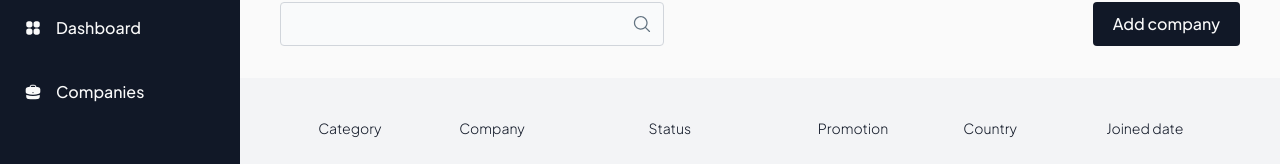
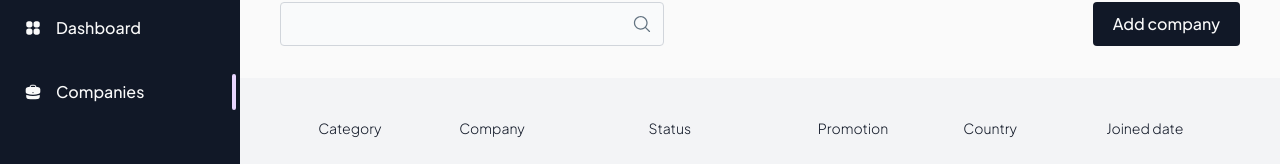
Before and after one commit to volodymyrshkimba/nextjs-ts-repo, a Next.js app: page /companies in a window 1280 px wide. Shown: the part 123-287 px from the top of the page. Built offline with nearby package versions, Linux system fonts and the light colour scheme.

Commit message:
add Link navigation and navigation marker

```diff
--- a/src/app/components/sidebar-item.tsx
+++ b/src/app/components/sidebar-item.tsx
@@ -1,20 +1,30 @@
 import React from 'react';
 import Image from 'next/image';
+import Link from 'next/link';
+import clsx from 'clsx';
 
 export interface SidebarItemProps {
+  current?: boolean;
   pathname: string;
   src: string;
   alt: string;
   children: React.ReactNode;
 }
 
-export default function SidebarItem({ pathname, src, alt, children }: SidebarItemProps) {
+export default function SidebarItem({ pathname, src, alt, children, current }: SidebarItemProps) {
   return (
     <li>
-      <a href={pathname} className="flex items-center h-9 mx-1 gap-3.5">
+      <Link
+        href={pathname}
+        className={clsx(
+          'flex items-center h-9 mx-1 gap-3.5',
+          current &&
+            'after:h-full after:ml-auto after:border-2 after:border-purple-200 after:rounded-sm',
+        )}
+      >
         <Image className="ml-5" width={18} height={18} src={src} alt={alt} />
         <span className="font-medium text-zinc-50">{children}</span>
-      </a>
+      </Link>
     </li>
   );
 }
--- a/src/app/components/sidebar.tsx
+++ b/src/app/components/sidebar.tsx
@@ -1,10 +1,20 @@
+'use client';
+
 import React from 'react';
 import Image from 'next/image';
 import SidebarItem from '@/app/components/sidebar-item';
+import { usePathname, useRouter } from 'next/navigation';
 
 // export interface SidebarProps {}
 
 export default function Sidebar({}: object) {
+  const router = useRouter();
+  const pathname = usePathname();
+
+  const handleClick = () => {
+    router.push('/');
+  };
+
   return (
     <aside className="fixed top-0 left-0 z-40 w-60 h-screen">
       <div className="flex flex-col h-full overflow-y-auto bg-gray-900">
@@ -16,14 +26,24 @@ export default function Sidebar({}: object) {
           alt="logo"
         />
         <ul className="space-y-7">
-          <SidebarItem pathname="/dashboard" src="/icons/squares.svg" alt="dashboard icon">
+          <SidebarItem
+            current={pathname === '/dashboard'}
+            pathname="/dashboard"
+            src="/icons/squares.svg"
+            alt="dashboard icon"
+          >
             Dashboard
           </SidebarItem>
-          <SidebarItem pathname="/companies" src="/icons/briefcase.svg" alt="companies icon">
+          <SidebarItem
+            current={pathname === '/companies'}
+            pathname="/companies"
+            src="/icons/briefcase.svg"
+            alt="companies icon"
+          >
             Companies
           </SidebarItem>
         </ul>
-        <button className="flex items-center gap-2 p-6 mt-auto mx-auto">
+        <button onClick={handleClick} className="flex items-center gap-2 p-6 mt-auto mx-auto">
           <Image width={18} height={18} src="/icons/arrow-left-on-rectangle.svg" alt="exit icon" />
           <span className="font-medium text-white">Exit</span>
         </button>
```
